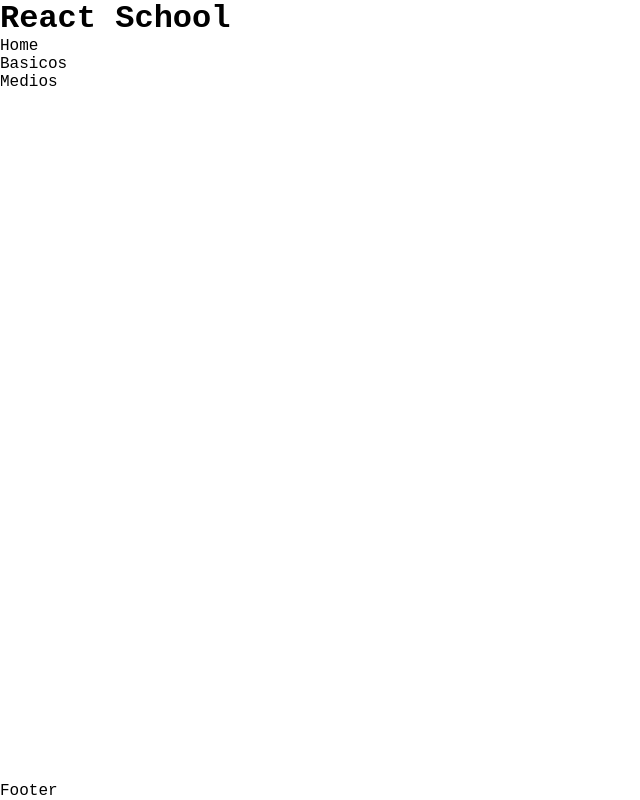
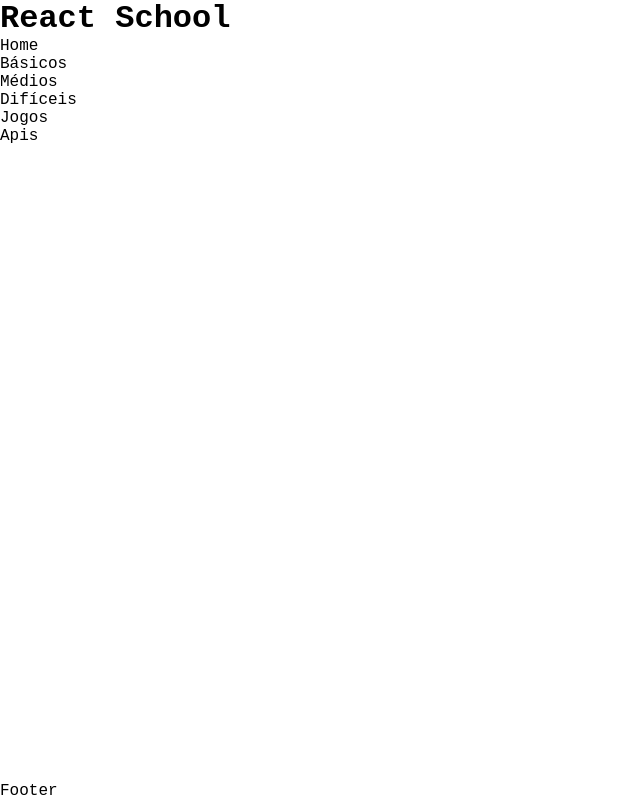
Before and after one commit to 201flaviosilva-labs/React-School, a React (Create React App) app: page / in a window 1280 px wide. Shown: the whole page, without its empty margins (0-640 px from the left). Built offline with nearby package versions, Linux system fonts and the light colour scheme.

Commit message:
organização

```diff
--- a/src/Components/Header/NavBar/index.jsx
+++ b/src/Components/Header/NavBar/index.jsx
@@ -6,8 +6,12 @@ export default function NavBar() {
 		<nav>
 			<ul>
 				<li><Link to="/">Home</Link></li>
-				<li><Link to="/basicos">Basicos</Link></li>
-				<li><Link to="/medios">Medios</Link></li>
+				<li><Link to="/basicos">Básicos</Link></li>
+				<li><Link to="/medios">Médios</Link></li>
+
+				<li><Link to="/">Difíceis</Link></li>
+				<li><Link to="/">Jogos</Link></li>
+				<li><Link to="/">Apis</Link></li>
 			</ul>
 		</nav>
 	)
```
Also changed, not shown: src/Pages/Jogos/index.jsx (added, +10 -0 lines).
